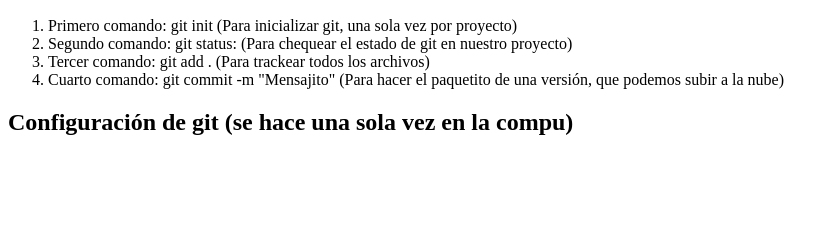
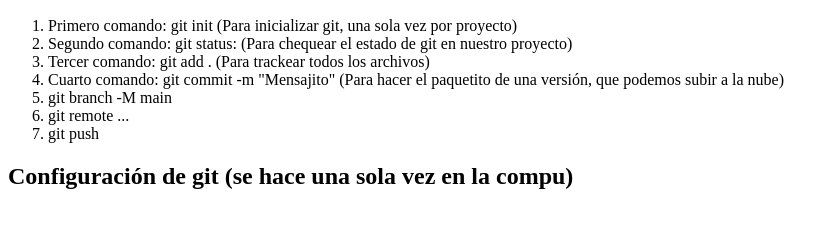
Before and after one commit to MartinM53/mi-primer-git, a plain HTML site: page index.html in a window 1280 px wide. Shown: the part 110-338 px from the top of the page, without its empty margins (0-839 px from the left). Drawn offline with Linux system fonts and the light colour scheme.

Commit message:
agregue mas pasos de comandos

```diff
--- a/index.html
+++ b/index.html
@@ -14,6 +14,10 @@
         <li>Segundo comando: git status: (Para chequear el estado de git en nuestro proyecto)</li>
         <li>Tercer comando: git add . (Para trackear todos los archivos)</li>
         <li>Cuarto comando: git commit -m "Mensajito" (Para hacer el paquetito de una versión, que podemos subir a la nube)</li>
+        <!-- Una vez creado el repositorio en github nos aparecen comandos nuevos -->
+        <li>git branch -M main</li>
+        <li>git remote ... </li>
+        <li>git push</li>
     </ol>
 
     <h2>Configuración de git (se hace una sola vez en la compu)</h2>
```
